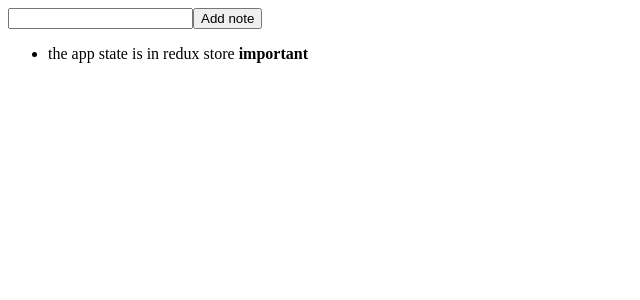
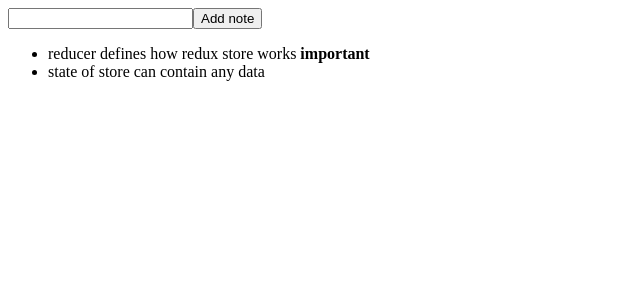
Before and after one commit to AkashSunar/fullstack-workshops, a React (Vite) app in the folder part6/redux-notes/: page / in a window 1280 px wide. Shown: the top 300 px of the page, without its empty margins (0-640 px from the left). Built offline with nearby package versions, Linux system fonts and the light colour scheme.

Commit message:
part 6 a flux arch and redux

```diff
--- a/part6/redux-notes/package.json
+++ b/part6/redux-notes/package.json
@@ -31,6 +31,7 @@
   "dependencies": {
     "react": "^18.2.0",
     "react-dom": "^18.2.0",
+    "react-redux": "^8.1.2",
     "redux": "^4.2.1"
   }
 }
--- a/part6/redux-notes/src/App.jsx
+++ b/part6/redux-notes/src/App.jsx
@@ -1,5 +1,14 @@
+import NoteForm from "./components/NoteForm";
+import Note from "./components/Notes";
+
 const App = () => {
-  return <div>Hello there</div>;
+
+  return (
+    <div>
+     <NoteForm />
+      <Note />
+    </div>
+  );
 };
 
 export default App;
--- /dev/null
+++ b/part6/redux-notes/src/components/NoteForm.jsx
@@ -0,0 +1,25 @@
+import { useSelector, useDispatch } from "react-redux";
+import { createNote } from "../reducers/noteReducer";
+const NoteForm = () => {
+    const dispatch = useDispatch();
+  const notes = useSelector((state) => state);
+  const addNote = (event) => {
+    event.preventDefault();
+    const newNote = {
+      content: event.target.myInput.value,
+      important: true,
+      id: notes.length + 1,
+    };
+    // store.dispatch(createNote(newNote));
+    dispatch(createNote(newNote));
+    event.target.myInput.value = "";
+  };
+  return (
+    <form onSubmit={addNote}>
+      <input name="myInput" />
+      <button>Add note</button>
+    </form>
+  );
+};
+
+export default NoteForm;
--- /dev/null
+++ b/part6/redux-notes/src/components/Notes.jsx
@@ -0,0 +1,32 @@
+import {toggleImportantOf } from "../reducers/noteReducer";
+import { useSelector, useDispatch } from "react-redux";
+const Note = () => {
+  const dispatch = useDispatch();
+  const notes = useSelector((state) => {
+    return state;
+  });
+
+  const toggleImportant = (id) => {
+    dispatch(toggleImportantOf(id));
+  };
+  return (
+    <ul>
+      {notes.map(
+        (
+          note //using notes() in place of store.getState()
+        ) => (
+          <li
+            key={note.id}
+            onClick={() => {
+              toggleImportant(note.id);
+            }}
+          >
+            {note.content} <strong>{note.important ? "important" : ""}</strong>
+          </li>
+        )
+      )}
+    </ul>
+  );
+};
+
+export default Note;
--- a/part6/redux-notes/src/index.jsx
+++ b/part6/redux-notes/src/index.jsx
@@ -1,61 +1,15 @@
 import { createRoot } from "react-dom/client";
 import { createStore } from "redux";
-import noteReducer,{createNote,toggleImportantOf} from "./reducers/noteReducer";
+import App from "./App";
+import noteReducer from "./reducers/noteReducer";
+import { Provider } from "react-redux";
 
 const store = createStore(noteReducer);
 
-const App = () => {
-
-  const addNote = (event) => {
-    event.preventDefault();
-    const newNote = {
-      content: event.target.myInput.value,
-      important: true,
-      id: store.getState().length + 1,
-    };
-    store.dispatch(createNote(newNote));
-    event.target.myInput.value=""
-  };
-
-
-  const toggleImportant = (id) => {
-    store.dispatch(toggleImportantOf(id));
-  };
-
-  return (
-    <div>
-      <form onSubmit={addNote}>
-        <input name="myInput" />
-        <button>Add note</button>
-      </form>
-      <ul>
-        {store.getState().map((note) => (
-          <li
-            key={note.id}
-            onClick={() => {
-              toggleImportant(note.id);
-            }}
-          >
-            {note.content} <strong>{note.important ? "important" : ""}</strong>
-          </li>
-        ))}
-      </ul>
-    </div>
-  );
-};
-
 const container = document.getElementById("root");
 const root = createRoot(container);
-root.render(<App />);
-store.subscribe(() => {
-  root.render(<App />);
-});
-
-store.dispatch({
-  type: "NEW_NOTE",
-  payload: {
-    content: "the app state is in redux store",
-    important: true,
-    id: 1,
-  },
-});
+root.render(
+  <Provider store={store}>
+    <App />
+  </Provider>
+);
--- a/part6/redux-notes/src/reducers/noteReducer.js
+++ b/part6/redux-notes/src/reducers/noteReducer.js
@@ -1,4 +1,17 @@
-const noteReducer = (state = [], action) => {
+const initialState = [
+  {
+    content: "reducer defines how redux store works",
+    important: true,
+    id: 1,
+  },
+  {
+    content: "state of store can contain any data",
+    important: false,
+    id: 2,
+  },
+];
+
+const noteReducer = (state = initialState, action) => {
   switch (action.type) {
     case "NEW_NOTE": {
       const newState = state.concat(action.payload);
@@ -16,13 +29,13 @@ const noteReducer = (state = [], action) => {
       return state;
   }
 };
- const createNote = (newNote) => {
+const createNote = (newNote) => {
   return {
     type: "NEW_NOTE",
     payload: newNote,
   };
 };
- const toggleImportantOf = (id) => {
+const toggleImportantOf = (id) => {
   return {
     type: "TOGGLE_IMPORTANCE",
     payload: {
```
